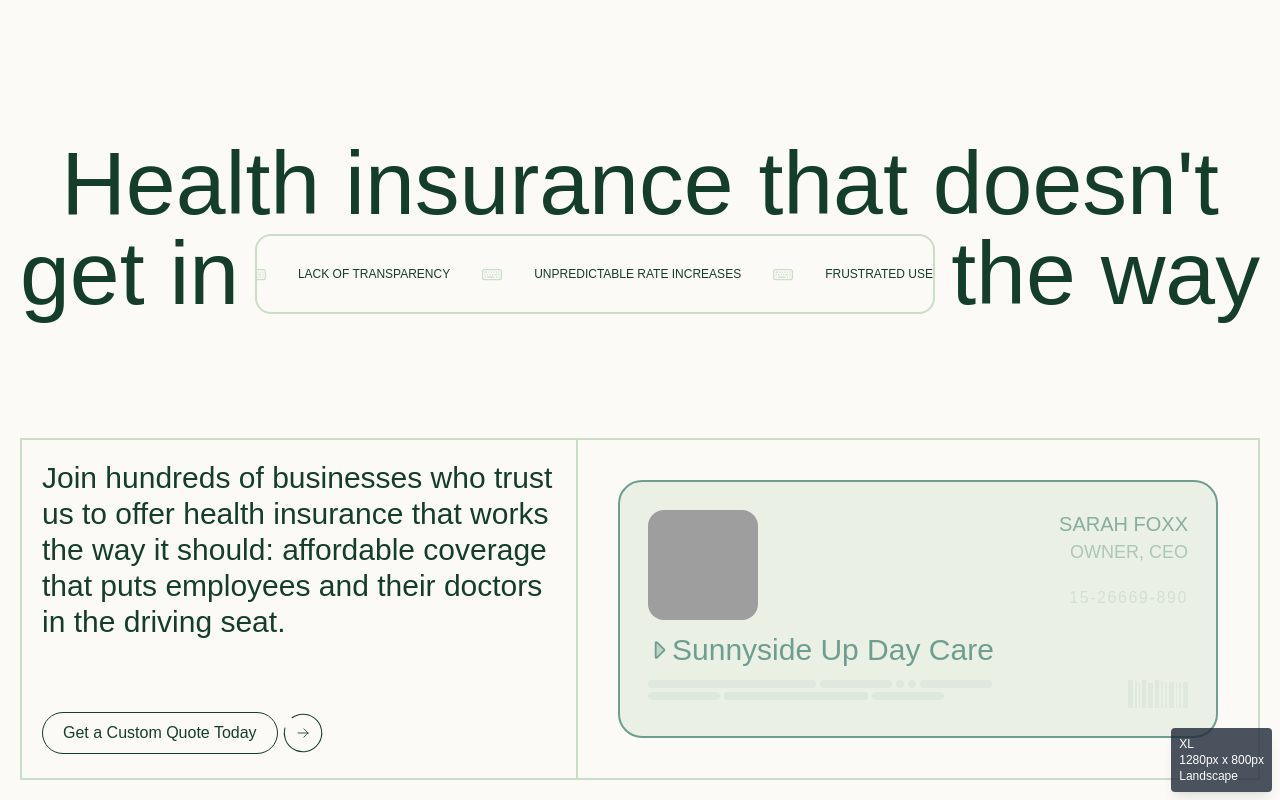
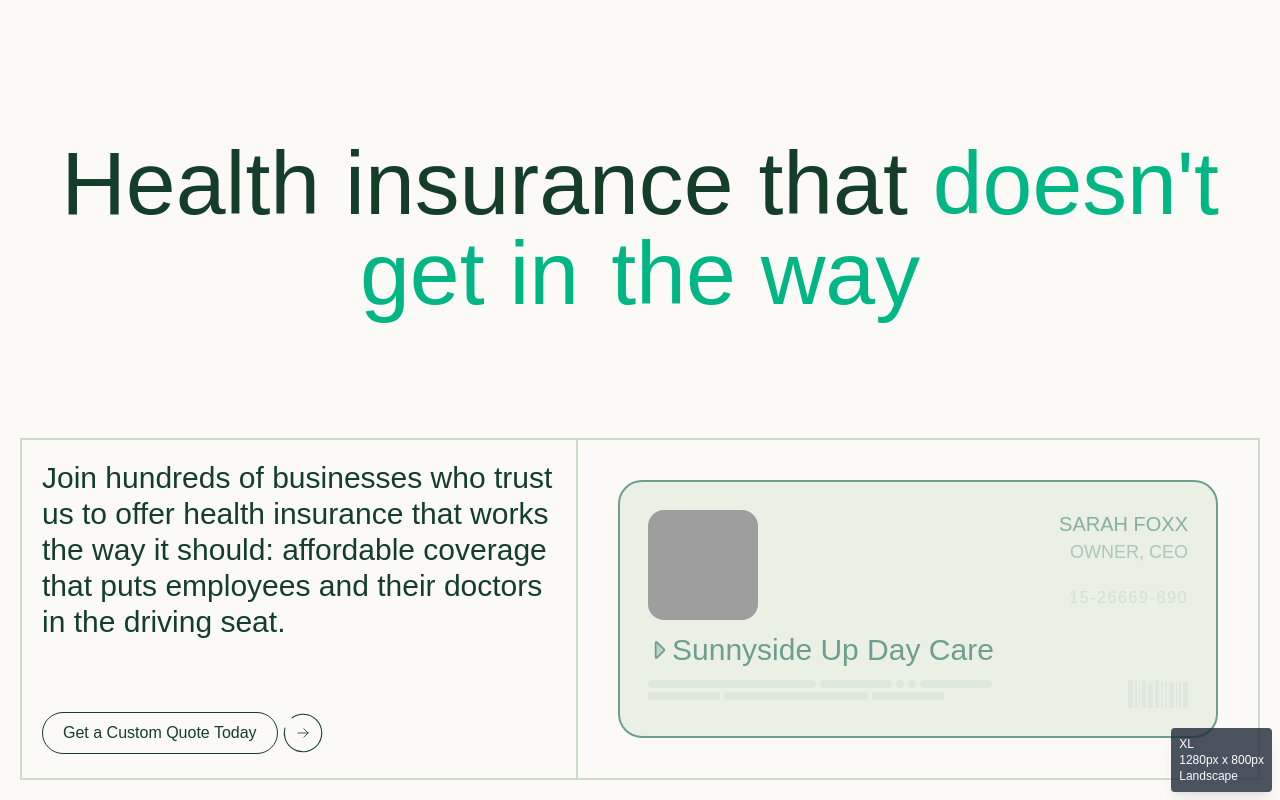
Before and after one commit to DereckAn/Animation, a Next.js app: page / in a window 1280 px wide. Built offline with nearby package versions, Linux system fonts and the light colour scheme; grey boxes are pictures that could not be loaded.

Commit message:
Animation title

```diff
--- a/app/globals.css
+++ b/app/globals.css
@@ -1,8 +1,6 @@
 @import "tailwindcss";
 
 @theme {
-
-
     /* Neutrals */
     --color-black-200: #081e13;
     --color-black-100: #112c2e;
@@ -39,8 +37,6 @@
 } */
 
 :root {
-
-
     /* Neutrals */
     --black-200: #081e13;
     --black-100: #112c2e;
@@ -71,39 +67,41 @@ body {
     font-family: Arial, Helvetica, sans-serif;
 }
 
-/* Texto responsivo que se ajusta al viewport */
-.text-responsive {
-    font-size: clamp(2rem, 8vw, 12rem);
-    line-height: 1;
-}
-
-@media (width >= 200px) {
-    .text-responsive {
-        font-size: clamp(3rem, 5vw, 7rem);
+@keyframes slideLeft {
+    0% {
+        transform: translateX(0px);
+    }
+    100% {
+        transform: translateX(-300px);
     }
 }
 
-/* Alternativa usando diferentes breakpoints */
-@media (width >= 640px) {
-    .text-responsive {
-        font-size: clamp(3rem, 10vw, 6rem);
+@keyframes shrinkWidth {
+    0% {
+        width: 100%;
+        height: 5em;
+        flex: 1;
+        opacity: 1;
+    }
+    /* 95% {
+        width: 0%;
+        height: 0em;
+        flex: 0;
+    } */
+    100% {
+        width: 0%;
+        height: 0;
+        flex: 0;
+        margin: 0;
+        padding: 0;
+        display: none;
     }
 }
-
-@media (width >= 1024px) {
-    .text-responsive {
-        font-size: clamp(5rem, 12vw, 6.5rem);
+@keyframes colorTransition {
+    0% {
+        color: var(--green-500);
+    }
+    100% {
+        color: var(--green-200);
     }
 }
-
-@media (width >= 1440px) {
-    .text-responsive {
-        font-size: clamp(6.5rem, 5vw, 4rem);
-    }
-}
-
-@media (width >= 2560px) {
-    .text-responsive {
-        font-size: clamp(7rem, 16vw, 10rem);
-    }
-}
--- a/components/hero/TextCarousel.tsx
+++ b/components/hero/TextCarousel.tsx
@@ -32,8 +32,19 @@ export const TextCarousel = () => {
   );
 
   return (
-    <div className="flex-1 h-[5em] border-2 rounded-2xl border-green-100 mx-4 flex items-center justify-center overflow-hidden">
-      <div className="flex items-center whitespace-nowrap">
+    <div
+      className="flex-1 h-[5em] border-2 rounded-2xl border-green-100 mx-4 flex items-center justify-center overflow-hidden"
+      style={{
+        animation:
+          "shrinkWidth 3s cubic-bezier(1,-0.01,.35,.95) 1s forwards",
+      }}
+    >
+      <div
+        className="flex items-center whitespace-nowrap"
+        style={{
+          animation: "slideLeft 8s ease-in-out infinite",
+        }}
+      >
         {phrases.map((phrase, index) => (
           <div key={index} className="flex items-center uppercase">
             <span className="text-xs font-medium px-6">{phrase}</span>
--- a/components/hero/TitleAnimation.tsx
+++ b/components/hero/TitleAnimation.tsx
@@ -8,12 +8,17 @@ const TitleAnimation = () => {
           className=" w-full text-center leading-none"
           style={{
             fontSize: "clamp(1rem, 7vw, 15rem)",
-            fontFamily: "Arial, sans-serif",
-            letterSpacing: "normal",
-            whiteSpace: "nowrap",
           }}
         >
-          Health insurance that doesn&apos;t
+          Health insurance that{" "}
+          <span
+            className="transition-colors duration-1000 delay-1000 ease-in-out "
+            style={{
+              animation: "colorTransition 2s ease-in-out 3.5s forwards",
+            }}
+          >
+            doesn&apos;t
+          </span>
         </h1>
 
         <div
@@ -24,21 +29,21 @@ const TitleAnimation = () => {
             className="text-responsive"
             style={{
               fontSize: "clamp(1rem, 7vw, 15rem)",
-              fontFamily: "Arial, sans-serif",
-              letterSpacing: "normal",
               whiteSpace: "nowrap",
+              animation: "colorTransition 2s ease-in-out 3.5s forwards",
             }}
           >
             get in
           </span>
+          <span className="mx-2"> </span>
           <TextCarousel />
+          <span className="mx-2"> </span>
           <span
             className="text-responsive"
             style={{
               fontSize: "clamp(1rem, 7vw, 15rem)",
-              fontFamily: "Arial, sans-serif",
-              letterSpacing: "normal",
               whiteSpace: "nowrap",
+              animation: "colorTransition 2s ease-in-out 3.5s forwards",
             }}
           >
             the way
```
